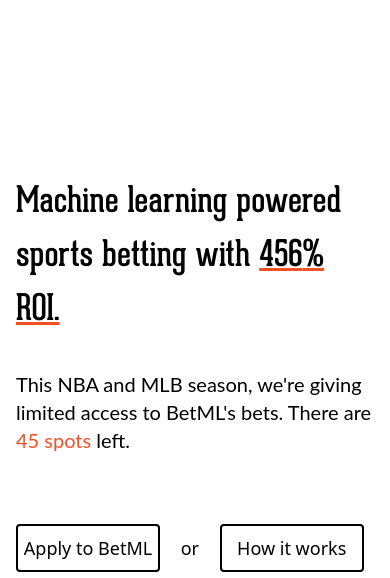
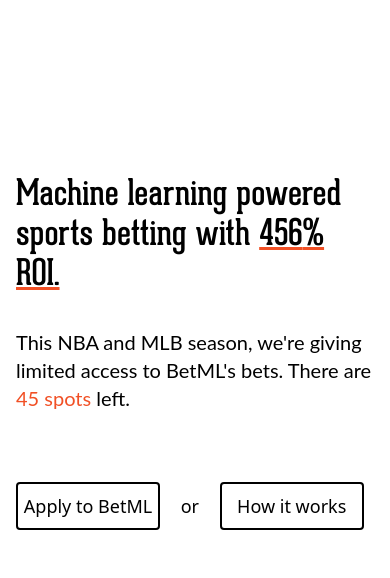
Before and after one commit to angellikgh/BetML, a FastAPI app: page / in a window 390 px wide. Shown: the top 578 px of the page. Run offline with FastAPI, Linux system fonts and the light colour scheme; style sheets or scripts are compiled from the project's sources; some libraries are stand-ins or nearby versions.

Commit message:
something weird with mobile

```diff
--- a/templates/home.html
+++ b/templates/home.html
@@ -13,7 +13,7 @@
 
         <div id="hero" class="mt-32 md:w-10/12 lg:w-9/12">
 
-            <p class="font-prim text-4xl md:text-5xl md:w-3/5 leading-normal md:leading-normal">
+            <p class="font-prim text-4xl md:text-5xl md:w-3/5">
                 Machine learning powered sports betting with <u class="decoration-sun"><span id="roi"></span>% ROI.</u>
             </p>
 
```
